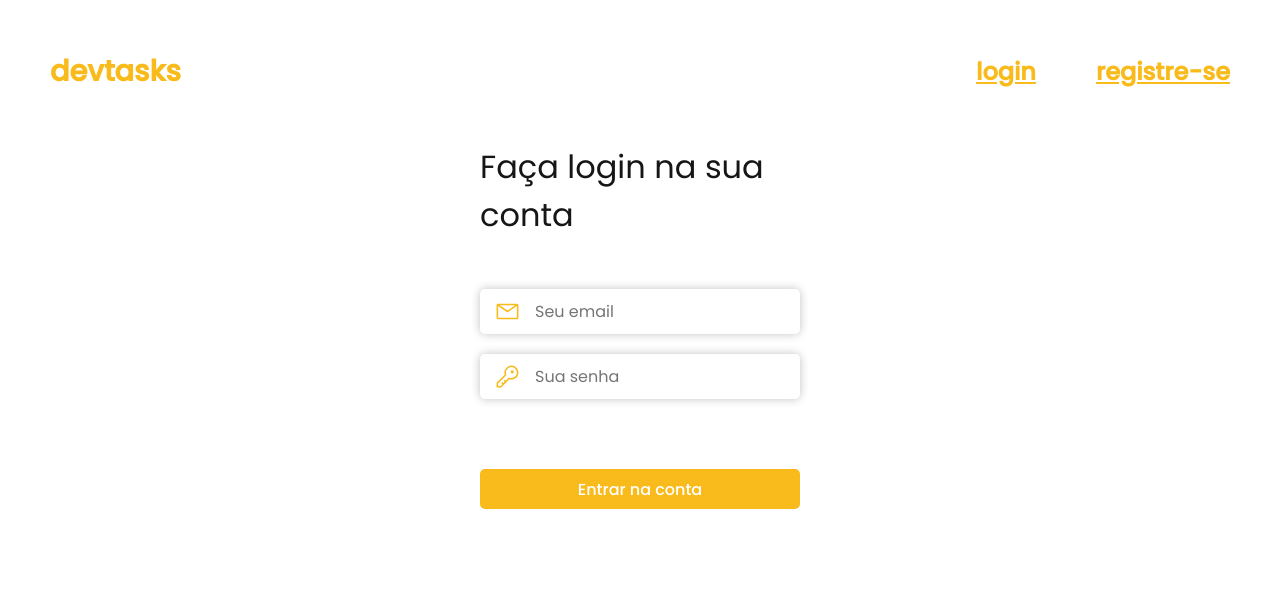
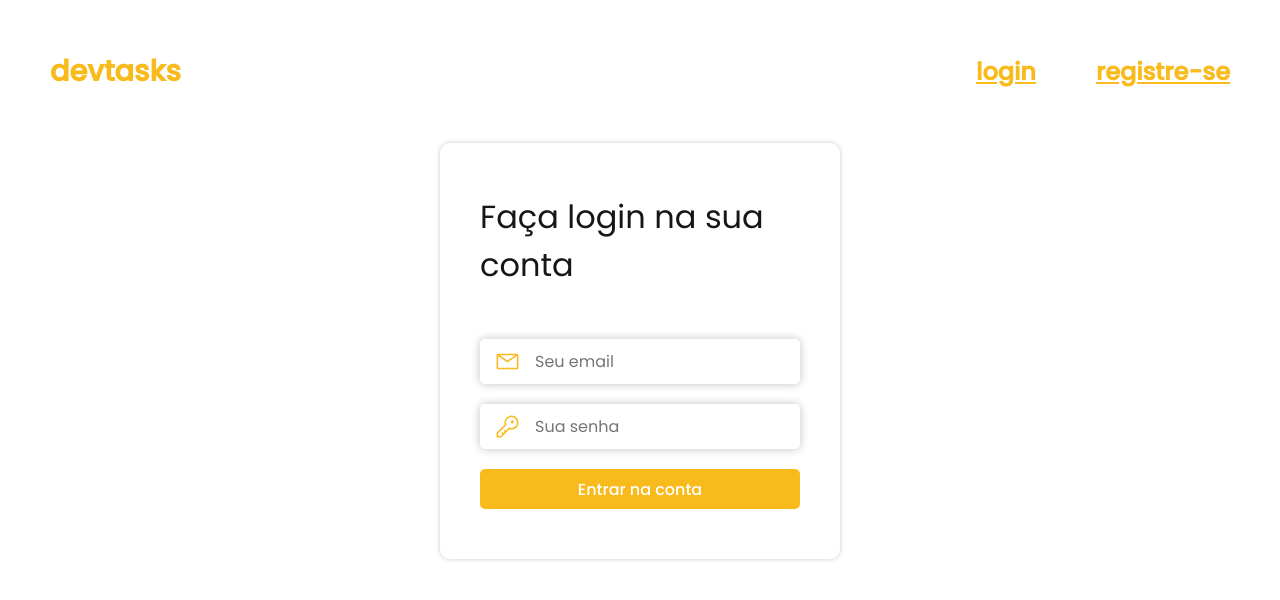
Before and after one commit to jaedsonpys/devtasks-app, a React (Create React App) app: page /login in a window 1280 px wide. Shown: the top 600 px of the page. Built offline with nearby package versions, Linux system fonts and the light colour scheme.

Commit message:
changing login and register form style

```diff
--- a/src/pages/Login.css
+++ b/src/pages/Login.css
@@ -1,12 +1,20 @@
 .login-container {
     width: max-content;
-    max-width: 320px;
+    min-width: 320px;
     margin: 50px auto;
 
     display: flex;
     flex-direction: column;
     justify-content: center;
     align-items: center;
+
+    border-radius: 10px;
+    box-shadow: 0 0 5px rgb(201, 201, 201);
+    padding: 50px 40px;
+}
+
+.login-container .title {
+    width: 320px;
 }
 
 .login-container .title h1 {
@@ -22,7 +30,3 @@
 .form .input-box {
     margin-bottom: 20px;
 }
-
-.form .action-button {
-    margin-top: 50px;
-}
--- a/src/pages/Register.css
+++ b/src/pages/Register.css
@@ -1,12 +1,20 @@
 .register-container {
     width: max-content;
-    max-width: 320px;
+    min-width: 320px;
     margin: 50px auto;
 
     display: flex;
     flex-direction: column;
     justify-content: center;
     align-items: center;
+
+    border-radius: 10px;
+    box-shadow: 0 0 5px rgb(201, 201, 201);
+    padding: 50px 40px;
+}
+
+.register-container .title {
+    width: 320px;
 }
 
 .register-container .title h1 {
@@ -22,7 +30,3 @@
 .form .input-box {
     margin-bottom: 20px;
 }
-
-.form .action-button {
-    margin-top: 50px;
-}
```
